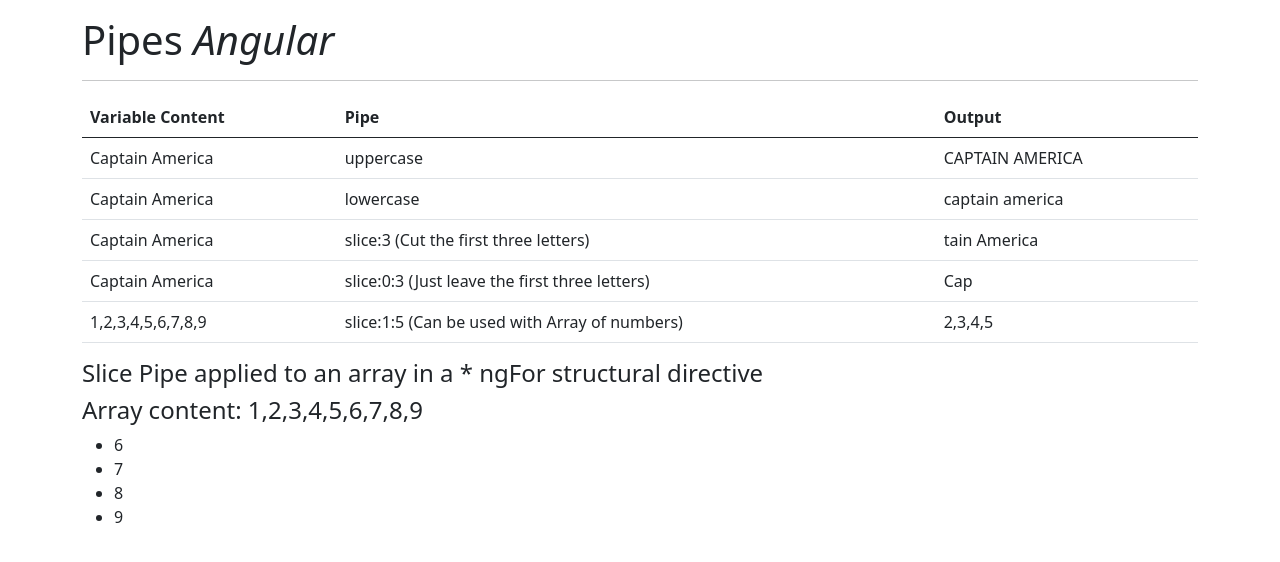
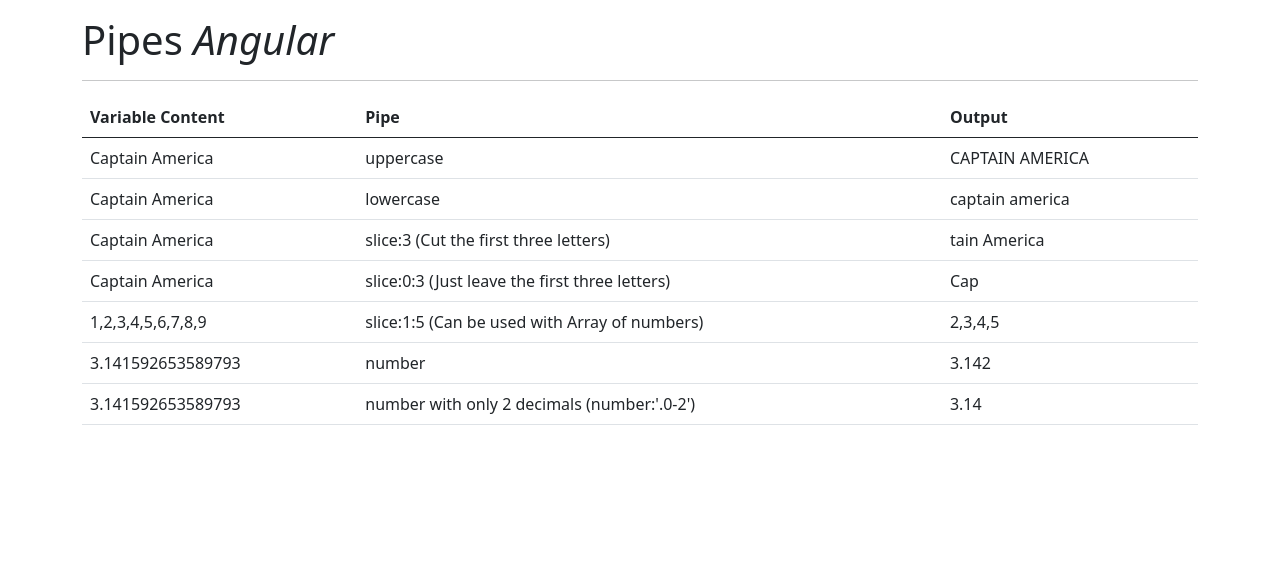
Before and after one commit to JuanVicenteVazquezG/angular-pipes, an Angular app: page / in a window 1280 px wide. Shown: the top 562 px of the page. Built offline with nearby package versions, Linux system fonts and the light colour scheme.

Commit message:
pipe number

```diff
--- a/src/app/app.component.html
+++ b/src/app/app.component.html
@@ -36,13 +36,17 @@
                     <td> slice:1:5 (Can be used with Array of numbers)</td>
                     <td>{{ Array | slice:1:5 }}</td>
                 </tr>
-            </tbody>
+
+                <tr>
+                    <td>{{ PI }}</td>
+                    <td> number </td>
+                    <td>{{ PI | number}}</td>
+                </tr>
+                <tr>
+                    <td>{{ PI }}</td>
+                    <td> number with only 2 decimals (number:'.0-2')</td>
+                    <td>{{ PI | number:'.0-2'}}</td>
+                </tr>
         </table>
-
-        <h4>Slice Pipe applied to an array in a * ngFor structural directive</h4>
-        <h4>Array content: {{ Array }}</h4>
-        <ul>
-            <li *ngFor="let item of Array | slice:5:20">{{item}}</li>
-        </ul>
     </div>
 </div>
--- a/src/app/app.component.ts
+++ b/src/app/app.component.ts
@@ -7,4 +7,5 @@
 export class AppComponent {
   name = 'Captain America';
   Array = [1, 2, 3, 4, 5, 6, 7, 8, 9];
+  PI: number = Math.PI;
 }
```
